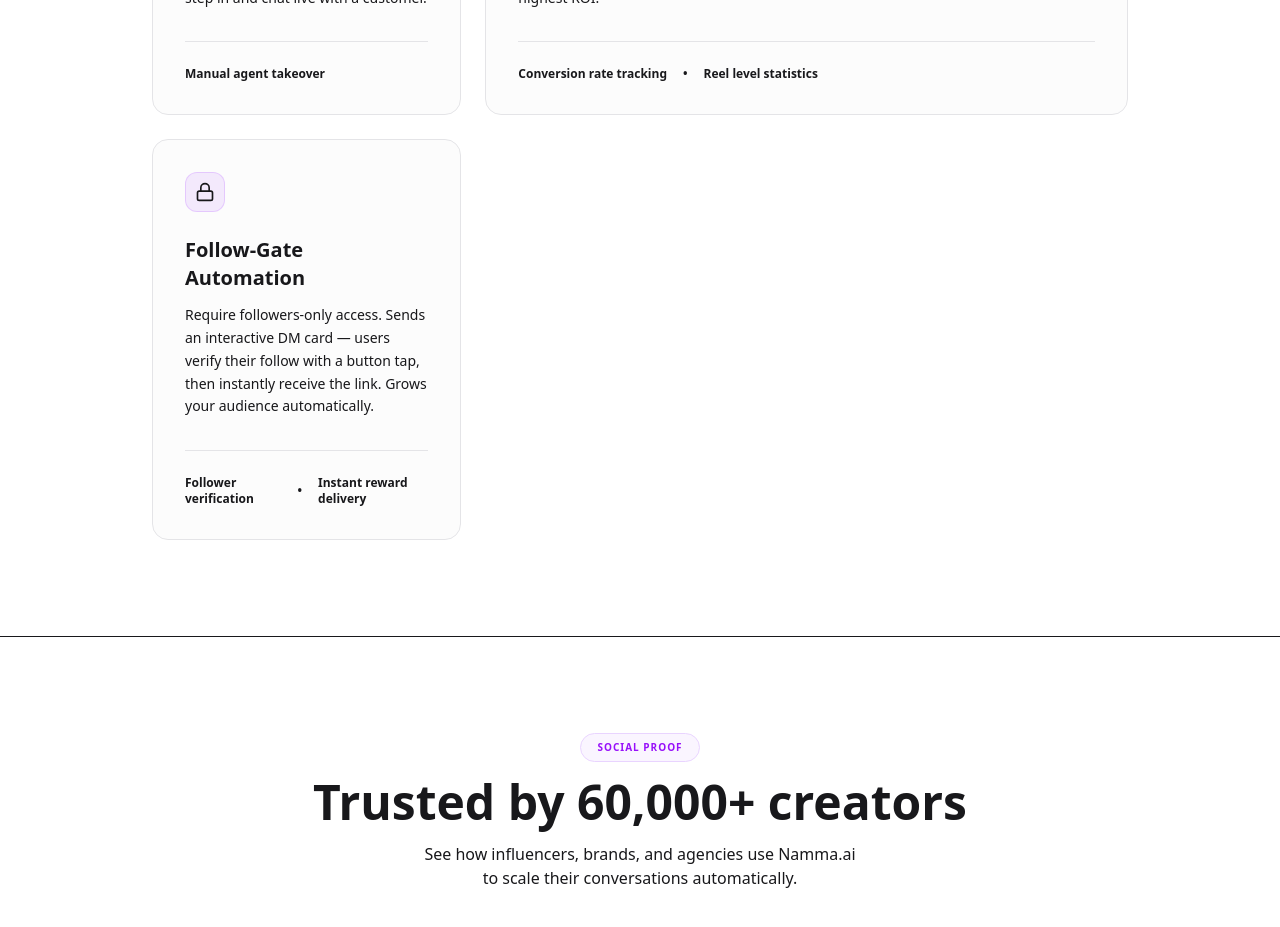
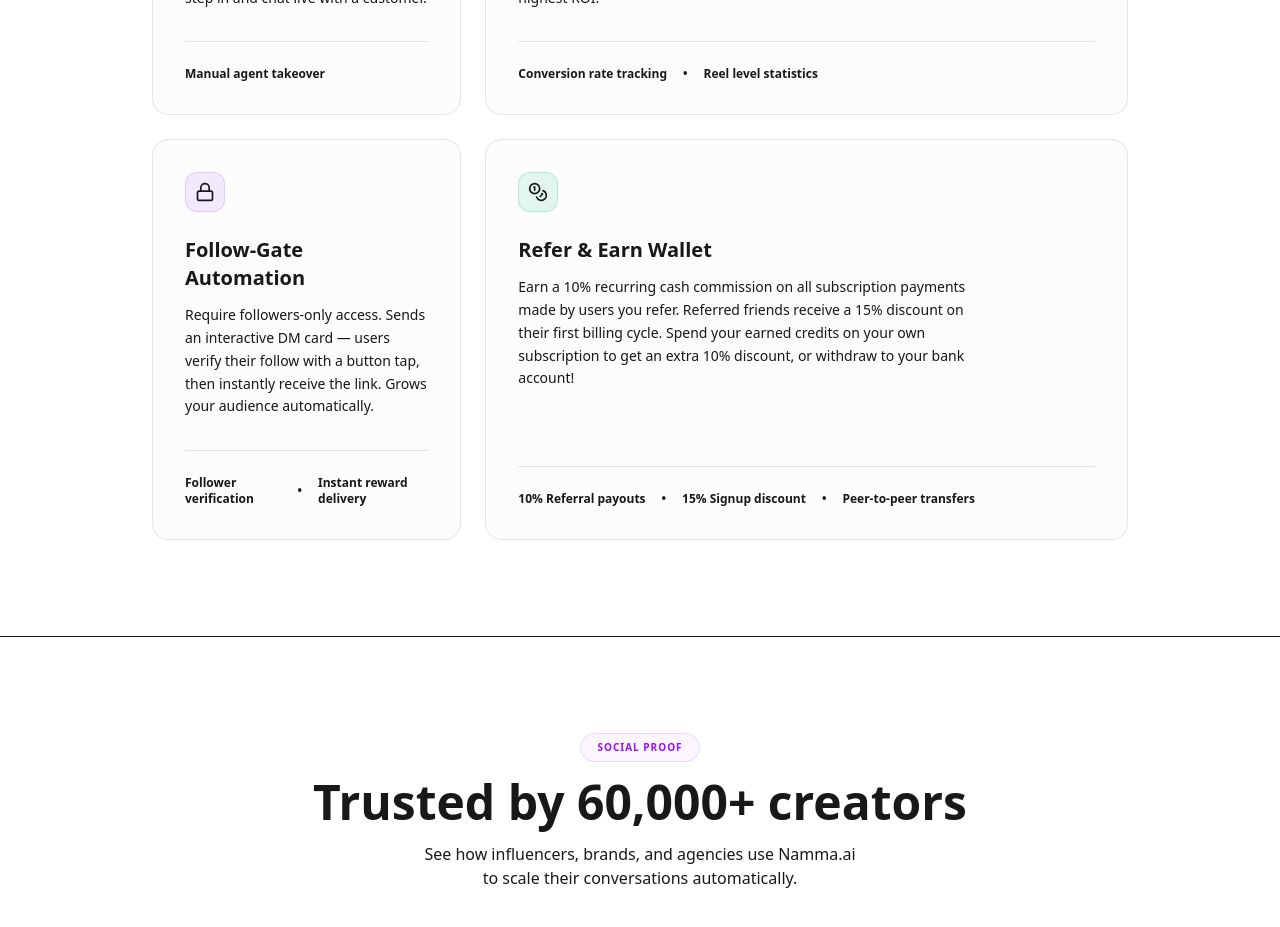
Before and after one commit to iamthanushgowdap/Namma.ai, a Next.js app: page / in a window 1280 px wide. Shown: the part 3580-4507 px from the top of the page. Built offline with nearby package versions, Linux system fonts and the light colour scheme.

Commit message:
feat: add Refer & Earn bento card to landing page, keep only device image upload, rename billing page to subscription

```diff
--- a/app/dashboard/automations/page.tsx
+++ b/app/dashboard/automations/page.tsx
@@ -711,18 +711,13 @@ export default function AutomationsPage() {
                   </div>
 
                   <div className="flex gap-2">
-                    <input
-                      type="url"
-                      value={imageUrl}
-                      onChange={e => setImageUrl(e.target.value)}
-                      placeholder="e.g., https://example.com/image.jpg"
-                      className="flex-1 px-3.5 py-2 glass-input rounded-lg text-sm placeholder-muted-foreground transition-colors"
-                    />
-                    <label className="px-4 py-2 bg-indigo-600/10 hover:bg-indigo-600/20 text-indigo-600 dark:text-indigo-400 text-xs font-semibold rounded-lg flex items-center justify-center cursor-pointer transition-all shrink-0">
+                    <label className="flex-1 px-4 py-2 bg-indigo-600/10 hover:bg-indigo-600/20 text-indigo-600 dark:text-indigo-400 text-xs font-semibold rounded-lg flex items-center justify-center cursor-pointer transition-all">
                       {uploadingStandard ? (
                         <RefreshCw className="w-4 h-4 animate-spin" />
+                      ) : imageUrl ? (
+                        'Change Image'
                       ) : (
-                        'Upload Image'
+                        'Upload from Device'
                       )}
                       <input
                         type="file"
@@ -844,21 +839,15 @@ export default function AutomationsPage() {
                             </div>
 
                             <div className="space-y-2">
-                              <label className="text-xs font-medium text-muted-foreground">Card Image URL *</label>
+                              <label className="text-xs font-medium text-muted-foreground">Card Image *</label>
                               <div className="flex gap-2">
-                                <input
-                                  type="url"
-                                  required
-                                  value={card.image_url}
-                                  onChange={(e) => setCards(prev => prev.map((c, i) => i === cardIndex ? { ...c, image_url: e.target.value } : c))}
-                                  placeholder="e.g., https://example.com/image.jpg"
-                                  className="flex-1 px-3 py-1.5 glass-input rounded-lg text-xs placeholder-muted-foreground transition-colors"
-                                />
-                                <label className="px-3 py-1.5 bg-indigo-600/10 hover:bg-indigo-600/20 text-indigo-600 dark:text-indigo-400 text-xs font-semibold rounded-lg flex items-center justify-center cursor-pointer transition-all shrink-0">
+                                <label className="flex-1 px-4 py-2 bg-indigo-600/10 hover:bg-indigo-600/20 text-indigo-600 dark:text-indigo-400 text-xs font-semibold rounded-lg flex items-center justify-center cursor-pointer transition-all">
                                   {uploadingIndex === cardIndex ? (
                                     <RefreshCw className="w-3.5 h-3.5 animate-spin" />
+                                  ) : card.image_url ? (
+                                    'Change Image'
                                   ) : (
-                                    'Upload'
+                                    'Upload from Device'
                                   )}
                                   <input
                                     type="file"
@@ -871,6 +860,15 @@ export default function AutomationsPage() {
                                     disabled={uploadingIndex === cardIndex}
                                   />
                                 </label>
+                                {card.image_url && (
+                                  <button
+                                    type="button"
+                                    onClick={() => setCards(prev => prev.map((c, i) => i === cardIndex ? { ...c, image_url: '' } : c))}
+                                    className="px-3 py-2 bg-red-650/10 hover:bg-red-650/20 text-red-650 dark:text-red-400 rounded-lg text-xs font-semibold transition-colors cursor-pointer"
+                                  >
+                                    Remove
+                                  </button>
+                                )}
                               </div>
                             </div>
                           </div>
--- a/app/dashboard/billing/page.tsx
+++ b/app/dashboard/subscription/page.tsx
@@ -519,7 +519,7 @@ function PaymentMethodModal({
 }
 
 // ─── Main Page ────────────────────────────────────────────────────────────────
-export default function BillingPage() {
+export default function SubscriptionPage() {
   const { activeWorkspace } = useWorkspace()
   const supabase = createClient()
 
@@ -828,7 +828,7 @@ export default function BillingPage() {
       {/* ── Page Header ───────────────────────────────────────────── */}
       <div>
         <h1 className="text-3xl font-bold tracking-tight text-foreground">
-          Billing & Plans
+          Subscription & Plans
         </h1>
         <p className="text-muted-foreground text-sm mt-1">
           Manage your subscription and usage for <span className="text-foreground font-medium">{activeWorkspace?.name}</span>.
--- a/app/page.tsx
+++ b/app/page.tsx
@@ -17,6 +17,7 @@ import {
   MessageSquareCode,
   Users,
   Lock,
+  Coins,
 } from 'lucide-react'
 
 export const metadata: Metadata = {
@@ -510,6 +511,26 @@ export default function HomePage() {
               </div>
             </div>
 
+            {/* Bento Card 8: Refer & Earn Wallet */}
+            <div className="md:col-span-2 bg-zinc-50/50 dark:bg-zinc-900/35 border border-zinc-200 dark:border-emerald-800/30 rounded-2xl p-8 hover:border-emerald-500/40 dark:hover:border-emerald-500/40 transition-all flex flex-col justify-between">
+              <div>
+                <div className="w-10 h-10 rounded-xl bg-emerald-500/10 border border-emerald-500/20 flex items-center justify-center mb-6">
+                  <Coins className="w-5 h-5 text-emerald-650 dark:text-emerald-400" />
+                </div>
+                <h3 className="text-xl font-bold text-zinc-900 dark:text-white mb-3">Refer &amp; Earn Wallet</h3>
+                <p className="text-zinc-550 dark:text-zinc-400 text-sm leading-relaxed max-w-md">
+                  Earn a 10% recurring cash commission on all subscription payments made by users you refer. Referred friends receive a 15% discount on their first billing cycle. Spend your earned credits on your own subscription to get an extra 10% discount, or withdraw to your bank account!
+                </p>
+              </div>
+              <div className="mt-8 pt-6 border-t border-zinc-200 dark:border-zinc-800/60 flex items-center gap-4 text-xs text-emerald-650 dark:text-emerald-400 font-semibold">
+                <span>10% Referral payouts</span>
+                <span>&bull;</span>
+                <span>15% Signup discount</span>
+                <span>&bull;</span>
+                <span>Peer-to-peer transfers</span>
+              </div>
+            </div>
+
           </div>
         </div>
       </section>
--- a/components/dashboard-shell.tsx
+++ b/components/dashboard-shell.tsx
@@ -41,7 +41,7 @@ const NAV_ITEMS = [
   { label: 'Inbox', href: '/dashboard/inbox', icon: MessageSquare },
   { label: 'Connections', href: '/dashboard/connections', icon: Instagram },
   { label: 'Analytics', href: '/dashboard/analytics', icon: BarChart3 },
-  { label: 'Billing', href: '/dashboard/billing', icon: CreditCard },
+  { label: 'Subscription', href: '/dashboard/subscription', icon: CreditCard },
   { label: 'Refer & Earn', href: '/dashboard/referral', icon: Share2 },
   { label: 'Settings', href: '/dashboard/settings', icon: Settings },
 ]
```
